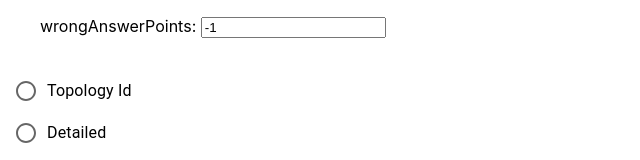
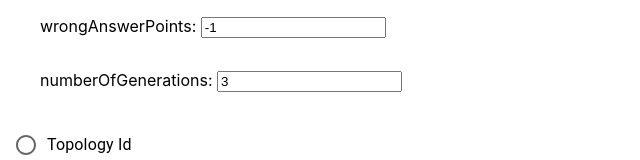
Before and after one commit to skni-umcs/picto-front, a React (Create React App) app: page /admin in a window 1280 px wide. Shown: the part 398-558 px from the top of the page, without its empty margins (0-640 px from the left). Built offline with nearby package versions, Linux system fonts and the light colour scheme; no server answers.

Commit message:
NumberOfGenerations config

```diff
--- a/src/admin/Admin.js
+++ b/src/admin/Admin.js
@@ -76,6 +76,8 @@ function AdminFormComponent() {
       ApiCalls.getProbabilityOfEdgeRedrawing());
   const [maxVertexDegree, setMaxVertexDegree] = useState(
       ApiCalls.getMaxVertexDegree());
+  const [numberOfGenerations, setNumberOfGenerations] = useState(
+      ApiCalls.getMaxVertexDegree());
 
   const [buttonMode, setButtonMode] = useState('none');
 
@@ -99,6 +101,7 @@ function AdminFormComponent() {
       topologyId: topologyId,
       probabilityOfEdgeRedrawing: probabilityOfEdgeRedrawing,
       maxVertexDegree: maxVertexDegree,
+      numberOfGenerations: numberOfGenerations,
       createDateTime: moment().format('YYYY-MM-DD[T]HH:mm:ss.SSS'),
       groupId: 1,
       setEndRoundId: setCurrentRoundId,
@@ -196,6 +199,11 @@ function AdminFormComponent() {
           defaultValue={wrongAnswerPoints}
           onChange={e => setWrongAnswerPoints(e.target.value)}
       />
+      <ElementConfigComponent
+          name="numberOfGenerations"
+          defaultValue={numberOfGenerations}
+          onChange={e => setNumberOfGenerations(e.target.value)}
+      />
       <RadioButtonsComponent
           buttonMode={buttonMode}
           setButtonMode={setButtonMode}/>
--- a/src/api/ApiCalls.js
+++ b/src/api/ApiCalls.js
@@ -55,6 +55,7 @@ export function createGame(
       topologyId,
       probabilityOfEdgeRedrawing,
       maxVertexDegree,
+      numberOfGenerations,
       createDateTime,
       groupId,
       setEndRoundId,
@@ -68,12 +69,13 @@ export function createGame(
         'userTwoTime': userTwoTime,
         'symbolGroupsAmount': symbolGroupsAmount,
         'symbolsInGroupAmount': symbolsInGroupAmount,
+        'numberOfGenerations' : numberOfGenerations,
         'correctAnswerPoints': correctAnswerPoints,
         'wrongAnswerPoints': wrongAnswerPoints,
         'topology': {
           'id': topologyId,
           'probabilityOfEdgeRedrawing': probabilityOfEdgeRedrawing,
-          'maxVertexDegree': maxVertexDegree,
+          'maxVertexDegree': maxVertexDegree
         },
         'group': {
           'id': groupId
```
